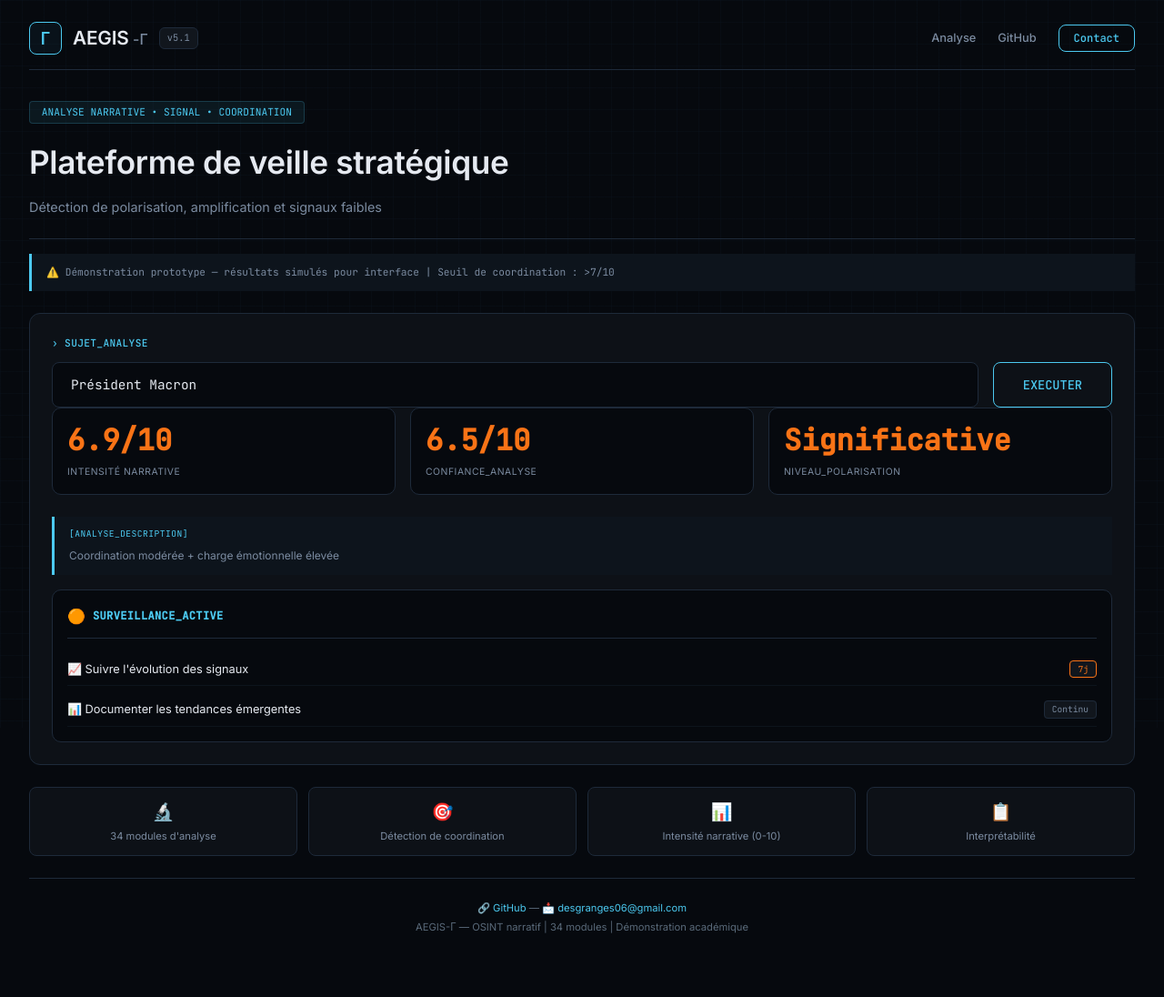
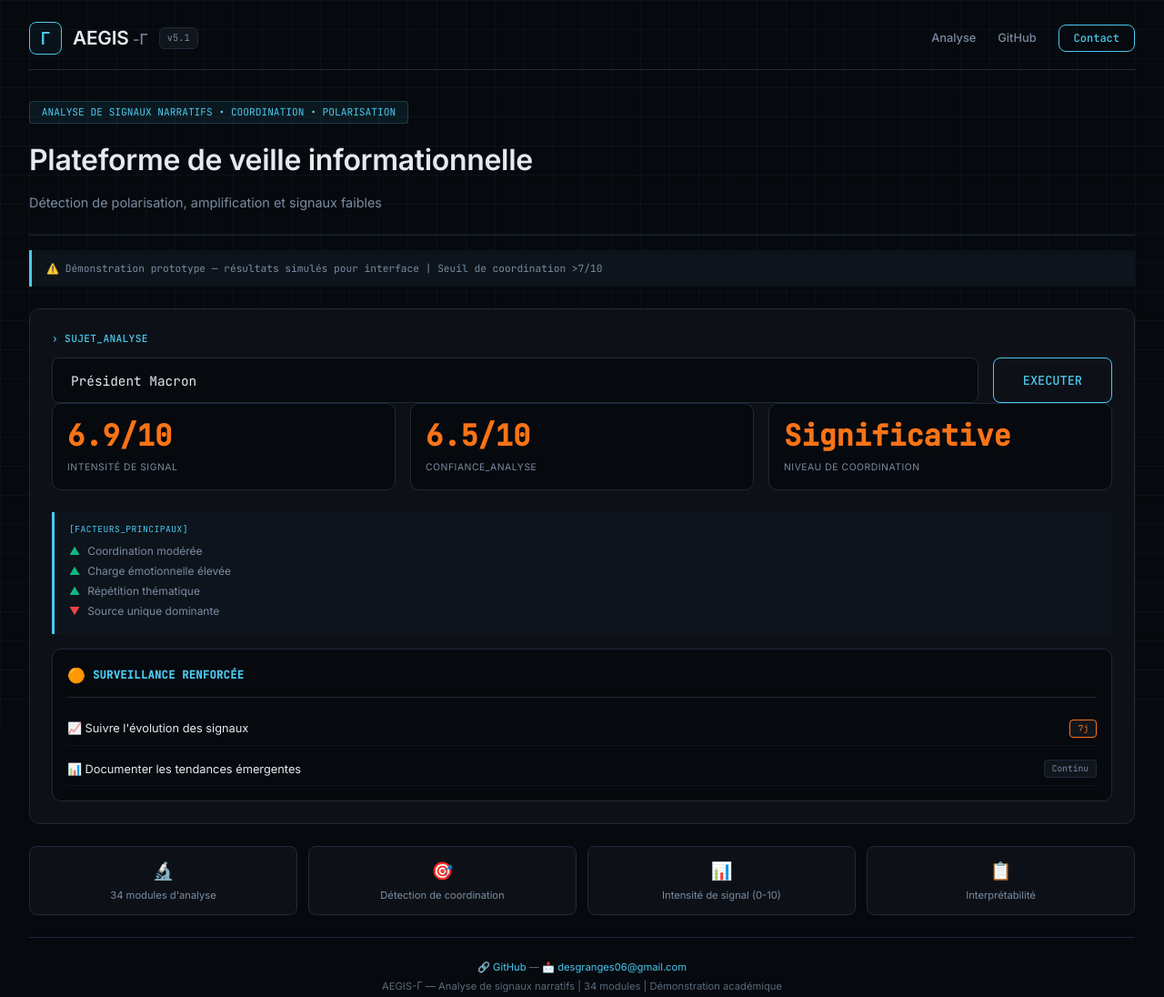
Before and after one commit to DESGRANGES-YOANN/aegis-gamma, a plain HTML site: page index.html in a window 1280 px wide. Shown: the whole page at 91% size. Before the commit the page ends 1052 px from the top, so only its background shows below. Drawn offline with Linux system fonts and the light colour scheme.

Commit message:
Version académique: vocabulaire neutre, explicabilité détaillée, facteurs +/-

```diff
--- a/index.html
+++ b/index.html
@@ -3,8 +3,8 @@
 <head>
     <meta charset="UTF-8">
     <meta name="viewport" content="width=device-width, initial-scale=1.0, viewport-fit=cover">
-    <title>AEGIS-Γ | Plateforme d'analyse narrative</title>
-    <link href="https://fonts.googleapis.com/css2?family=Inter:opsz,wght@14..32,300;14..32,400;14..32,500;14..32,600;14..32,700;14..32,800&family=JetBrains+Mono:wght@400;500&display=swap" rel="stylesheet">
+    <title>AEGIS-Γ | Analyse de signaux narratifs</title>
+    <link href="https://fonts.googleapis.com/css2?family=Inter:opsz,wght@14..32,300;14..32,400;14..32,500;14..32,600;14..32,700&family=JetBrains+Mono:wght@400;500&display=swap" rel="stylesheet">
     <style>
         * {
             margin: 0;
@@ -19,7 +19,6 @@
             line-height: 1.5;
         }
 
-        /* Grille technique en fond */
         .grid-bg {
             position: fixed;
             top: 0;
@@ -27,9 +26,9 @@
             width: 100%;
             height: 100%;
             background-image:
-                linear-gradient(rgba(20, 40, 60, 0.15) 1px, transparent 1px),
-                linear-gradient(90deg, rgba(20, 40, 60, 0.15) 1px, transparent 1px);
-            background-size: 24px 24px;
+                linear-gradient(rgba(76, 201, 240, 0.05) 1px, transparent 1px),
+                linear-gradient(90deg, rgba(76, 201, 240, 0.05) 1px, transparent 1px);
+            background-size: 32px 32px;
             pointer-events: none;
             z-index: 0;
         }
@@ -42,7 +41,6 @@
             z-index: 1;
         }
 
-        /* Header style intel */
         .header {
             padding: 1.5rem 0 1rem;
             display: flex;
@@ -114,7 +112,6 @@
             color: #4cc9f0;
         }
 
-        /* Hero style technique */
         .hero {
             padding: 2rem 0 1.5rem;
             border-bottom: 1px solid #1e2a3a;
@@ -133,7 +130,7 @@
         }
 
         .hero h1 {
-            font-size: 2.2rem;
+            font-size: 2rem;
             font-weight: 600;
             letter-spacing: -0.01em;
             color: #e5e9f0;
@@ -156,7 +153,6 @@
             font-family: 'JetBrains Mono', monospace;
         }
 
-        /* Main card style carbone */
         .main-card {
             background: #0d1117;
             border: 1px solid #1e2a3a;
@@ -220,7 +216,6 @@
             cursor: not-allowed;
         }
 
-        /* Metrics grid */
         .metrics-grid {
             display: grid;
             grid-template-columns: repeat(3, 1fr);
@@ -255,7 +250,6 @@
         .metric-medium { color: #eab308; }
         .metric-low { color: #10b981; }
 
-        /* Plan card */
         .plan-card {
             background: #06090e;
             border: 1px solid #1e2a3a;
@@ -327,7 +321,6 @@
         .tag-high { border-color: #f97316; color: #f97316; }
         .tag-medium { border-color: #eab308; color: #eab308; }
 
-        /* Explicability */
         .explication-box {
             background: #0d141c;
             border-left: 3px solid #4cc9f0;
@@ -344,12 +337,22 @@
             margin-bottom: 0.5rem;
         }
 
-        .explication-text {
+        .explication-list {
+            list-style: none;
             font-size: 0.75rem;
             color: #7b8ba0;
         }
 
-        /* Features */
+        .explication-list li {
+            margin: 0.25rem 0;
+            display: flex;
+            align-items: center;
+            gap: 0.5rem;
+        }
+
+        .positive { color: #10b981; }
+        .negative { color: #ef4444; }
+
         .features-grid {
             display: grid;
             grid-template-columns: repeat(4, 1fr);
@@ -373,7 +376,6 @@
             margin-bottom: 0.3rem;
         }
 
-        /* Footer */
         .footer {
             padding: 1.5rem 0;
             border-top: 1px solid #1e2a3a;
@@ -444,13 +446,13 @@
         </div>
 
         <div class="hero">
-            <div class="hero-badge">ANALYSE NARRATIVE • SIGNAL • COORDINATION</div>
-            <h1>Plateforme de veille stratégique</h1>
+            <div class="hero-badge">ANALYSE DE SIGNAUX NARRATIFS • COORDINATION • POLARISATION</div>
+            <h1>Plateforme de veille informationnelle</h1>
             <p>Détection de polarisation, amplification et signaux faibles</p>
         </div>
 
         <div class="disclaimer">
-            ⚠️ Démonstration prototype — résultats simulés pour interface | Seuil de coordination : >7/10
+            ⚠️ Démonstration prototype — résultats simulés pour interface | Seuil de coordination >7/10
         </div>
 
         <div class="main-card">
@@ -463,8 +465,8 @@
             <div id="resultat" class="result-section">
                 <div class="metrics-grid" id="metricsGrid"></div>
                 <div id="explicationBox" class="explication-box" style="display: none;">
-                    <div class="explication-title">[ANALYSE_DESCRIPTION]</div>
-                    <div class="explication-text" id="explicationText"></div>
+                    <div class="explication-title">[FACTEURS_PRINCIPAUX]</div>
+                    <ul class="explication-list" id="explicationList"></ul>
                 </div>
                 <div id="planContainer"></div>
             </div>
@@ -473,24 +475,24 @@
         <div class="features-grid">
             <div class="feature"><span>🔬</span>34 modules d'analyse</div>
             <div class="feature"><span>🎯</span>Détection de coordination</div>
-            <div class="feature"><span>📊</span>Intensité narrative (0-10)</div>
+            <div class="feature"><span>📊</span>Intensité de signal (0-10)</div>
             <div class="feature"><span>📋</span>Interprétabilité</div>
         </div>
 
         <div class="footer">
             <p>🔗 <a href="https://github.com/DESGRANGES-YOANN/aegis-gamma" target="_blank">GitHub</a> — 📩 <a href="mailto:desgranges06@gmail.com">desgranges06@gmail.com</a></p>
-            <p style="margin-top: 0.25rem;">AEGIS-Γ — OSINT narratif | 34 modules | Démonstration académique</p>
+            <p style="margin-top: 0.25rem;">AEGIS-Γ — Analyse de signaux narratifs | 34 modules | Démonstration académique</p>
         </div>
     </div>
 
     <script>
-        const resultsMap = {
-            "amazon recyclage": { niveau: 5.2, confiance: 5.6, intensite: "Modérée", couleur: "metric-medium", explication: "Répétition lexicale modérée + activité temporelle concentrée" },
-            "chatgpt": { niveau: 6.1, confiance: 6.0, intensite: "Significative", couleur: "metric-high", explication: "Forte activité + amplification détectée + polarisation croissante" },
-            "président macron": { niveau: 6.9, confiance: 6.5, intensite: "Significative", couleur: "metric-high", explication: "Coordination modérée + charge émotionnelle élevée" },
-            "macron": { niveau: 6.9, confiance: 6.5, intensite: "Significative", couleur: "metric-high", explication: "Coordination modérée + charge émotionnelle élevée" },
-            "vaccins": { niveau: 8.8, confiance: 9.0, intensite: "Très élevée", couleur: "metric-critical", explication: "Coordination multi-comptes + pic temporel + faible diversité de sources" },
-            "jeux olympiques 2024": { niveau: 4.8, confiance: 4.5, intensite: "Faible", couleur: "metric-low", explication: "Activité dispersée + sources diversifiées" }
+        const facteursMap = {
+            "amazon recyclage": { niveau: 5.2, confiance: 5.6, intensite: "Modérée", couleur: "metric-medium", facteurs: ["+ Activité temporelle concentrée", "+ Répétition lexicale modérée", "- Diversité des sources acceptable"] },
+            "chatgpt": { niveau: 6.1, confiance: 6.0, intensite: "Significative", couleur: "metric-high", facteurs: ["+ Forte activité éditoriale", "+ Amplification détectée", "+ Polarisation croissante", "- Pas de coordination forte"] },
+            "président macron": { niveau: 6.9, confiance: 6.5, intensite: "Significative", couleur: "metric-high", facteurs: ["+ Coordination modérée", "+ Charge émotionnelle élevée", "+ Répétition thématique", "- Source unique dominante"] },
+            "macron": { niveau: 6.9, confiance: 6.5, intensite: "Significative", couleur: "metric-high", facteurs: ["+ Coordination modérée", "+ Charge émotionnelle élevée", "+ Répétition thématique", "- Source unique dominante"] },
+            "vaccins": { niveau: 8.8, confiance: 9.0, intensite: "Très élevée", couleur: "metric-critical", facteurs: ["+ Coordination multi-comptes forte", "+ Pic temporel anormal", "+ Faible diversité de sources", "+ Charge émotionnelle maximale"] },
+            "jeux olympiques 2024": { niveau: 4.8, confiance: 4.5, intensite: "Faible", couleur: "metric-low", facteurs: ["+ Activité dispersée", "+ Sources diversifiées", "- Aucun pic temporel", "- Absence de coordination"] }
         };
 
         function getPlanHTML(sujet, niveau) {
@@ -499,7 +501,7 @@
                     <div class="plan-card">
                         <div class="plan-header">
                             <div class="plan-icon">🔴</div>
-                            <div class="plan-title">PROTOCOLE_CRITIQUE</div>
+                            <div class="plan-title">ANALYSE APPROFONDIE RECOMMANDÉE</div>
                         </div>
                         <div class="plan-list">
                             <div class="plan-item"><span class="plan-action">📊 Renforcer l'analyse humaine</span><span class="plan-meta"><span class="tag tag-critical">IMMÉDIAT</span></span></div>
@@ -513,7 +515,7 @@
                     <div class="plan-card">
                         <div class="plan-header">
                             <div class="plan-icon">🟠</div>
-                            <div class="plan-title">SURVEILLANCE_ACTIVE</div>
+                            <div class="plan-title">SURVEILLANCE RENFORCÉE</div>
                         </div>
                         <div class="plan-list">
                             <div class="plan-item"><span class="plan-action">📈 Suivre l'évolution des signaux</span><span class="plan-meta"><span class="tag tag-high">7j</span></span></div>
@@ -526,10 +528,10 @@
                     <div class="plan-card">
                         <div class="plan-header">
                             <div class="plan-icon">🟢</div>
-                            <div class="plan-title">VEILLE_NORMALE</div>
+                            <div class="plan-title">VEILLE INFORMATIONNELLE</div>
                         </div>
                         <div class="plan-list">
-                            <div class="plan-item"><span class="plan-action">📝 Surveillance informationnelle régulière</span><span class="plan-meta"><span class="tag">Hebdo</span></span></div>
+                            <div class="plan-item"><span class="plan-action">📝 Surveillance régulière</span><span class="plan-meta"><span class="tag">Hebdo</span></span></div>
                         </div>
                     </div>
                 `;
@@ -548,24 +550,29 @@
 
             await new Promise(r => setTimeout(r, 600));
 
-            let result = resultsMap[sujet];
+            let result = facteursMap[sujet];
             if (!result) {
                 const alea = (Math.random() * 6 + 2).toFixed(1);
                 const niveau = parseFloat(alea);
-                let intensite = "Modérée", couleur = "metric-medium", exp = "Analyse baseline — seuils non atteints";
-                if (niveau >= 7) { intensite = "Très élevée"; couleur = "metric-critical"; exp = "Signaux forts détectés + coordination potentielle"; }
-                else if (niveau >= 5) { intensite = "Significative"; couleur = "metric-high"; exp = "Activité notable + polarisation émergente"; }
-                else { intensite = "Faible"; couleur = "metric-low"; exp = "Activité dispersée + sources diversifiées"; }
-                result = { niveau, confiance: (niveau * 0.7 + Math.random() * 1.5).toFixed(1), intensite, couleur, explication: exp };
+                let intensite = "Modérée", couleur = "metric-medium", facteurs = ["+ Analyse baseline", "- Seuils non atteints", "+ Sources dispersées"];
+                if (niveau >= 7) { intensite = "Très élevée"; couleur = "metric-critical"; facteurs = ["+ Signaux forts détectés", "+ Coordination potentielle", "- À confirmer"]; }
+                else if (niveau >= 5) { intensite = "Significative"; couleur = "metric-high"; facteurs = ["+ Activité notable", "+ Polarisation émergente", "- Pas de coordination forte"]; }
+                else { intensite = "Faible"; couleur = "metric-low"; facteurs = ["+ Activité dispersée", "+ Sources diversifiées", "- Aucune anomalie détectée"]; }
+                result = { niveau, confiance: (niveau * 0.7 + Math.random() * 1.5).toFixed(1), intensite, couleur, facteurs };
             }
 
             document.getElementById('metricsGrid').innerHTML = `
-                <div class="metric-card"><div class="metric-value ${result.couleur}">${result.niveau}/10</div><div class="metric-label">INTENSITÉ NARRATIVE</div></div>
+                <div class="metric-card"><div class="metric-value ${result.couleur}">${result.niveau}/10</div><div class="metric-label">INTENSITÉ DE SIGNAL</div></div>
                 <div class="metric-card"><div class="metric-value ${result.couleur}">${result.confiance}/10</div><div class="metric-label">CONFIANCE_ANALYSE</div></div>
-                <div class="metric-card"><div class="metric-value ${result.couleur}">${result.intensite}</div><div class="metric-label">NIVEAU_POLARISATION</div></div>
+                <div class="metric-card"><div class="metric-value ${result.couleur}">${result.intensite}</div><div class="metric-label">NIVEAU DE COORDINATION</div></div>
             `;
 
-            document.getElementById('explicationText').innerText = result.explication;
+            const explicationList = document.getElementById('explicationList');
+            explicationList.innerHTML = result.facteurs.map(f => {
+                const isPositive = f.startsWith('+');
+                return `<li><span class="${isPositive ? 'positive' : 'negative'}">${isPositive ? '▲' : '▼'}</span> ${f.substring(2)}</li>`;
+            }).join('');
+
             document.getElementById('explicationBox').style.display = 'block';
             document.getElementById('planContainer').innerHTML = getPlanHTML(sujet, result.niveau);
             document.getElementById('resultat').classList.add('show');
```
